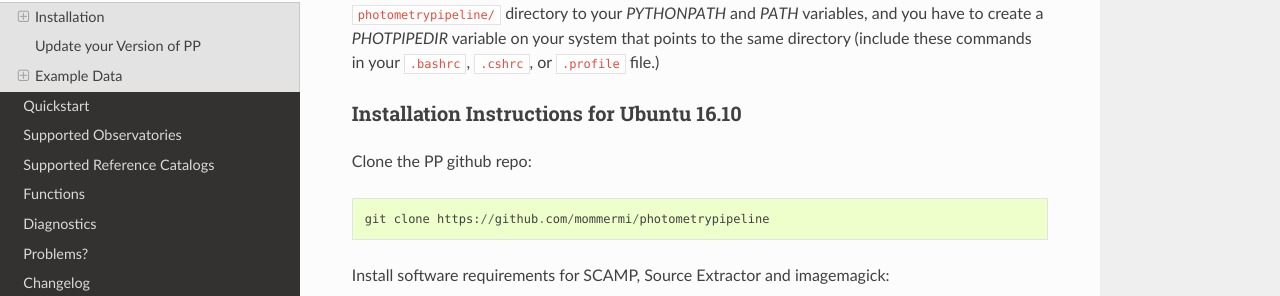
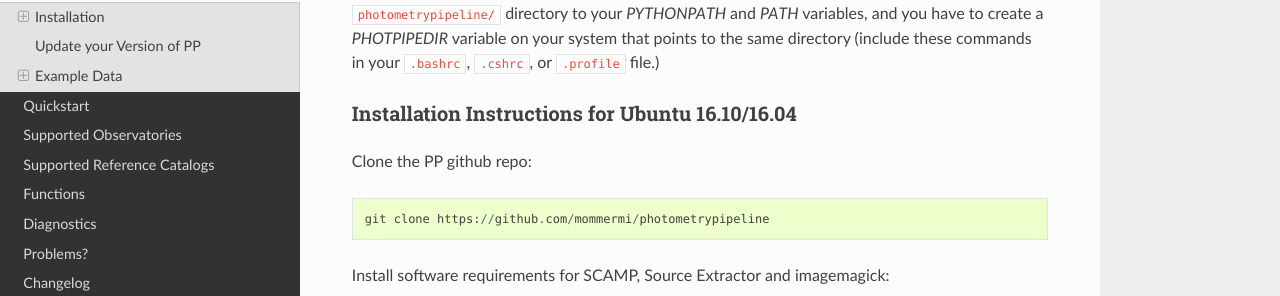
Before and after one commit to talister/photometrypipeline, a Sphinx documentation site: the page built from doc/install.rst, in a window 1280 px wide and 900 px high, scrolled down 820 px. Shown: the part 160-456 px from the top of the window. Built offline with Sphinx 7.4.7 and the Read the Docs theme 2.0.0, drawn with Linux system fonts in a browser that asks for light colours; some of the changed text lies outside the part shown.

```diff
--- a/doc/install.rst
+++ b/doc/install.rst
@@ -48,8 +48,8 @@
 ``.profile`` file.)
 
 
-Installation Instructions for Ubuntu 16.10
-~~~~~~~~~~~~~~~~~~~~~~~~~~~~~~~~~~~~~~~~~~
+Installation Instructions for Ubuntu 16.10/16.04
+~~~~~~~~~~~~~~~~~~~~~~~~~~~~~~~~~~~~~~~~~~~~~~~~
 
 Clone the PP github repo::
 
```
Also changed, not shown: other parts of doc/install.rst (+1 -0 lines).
